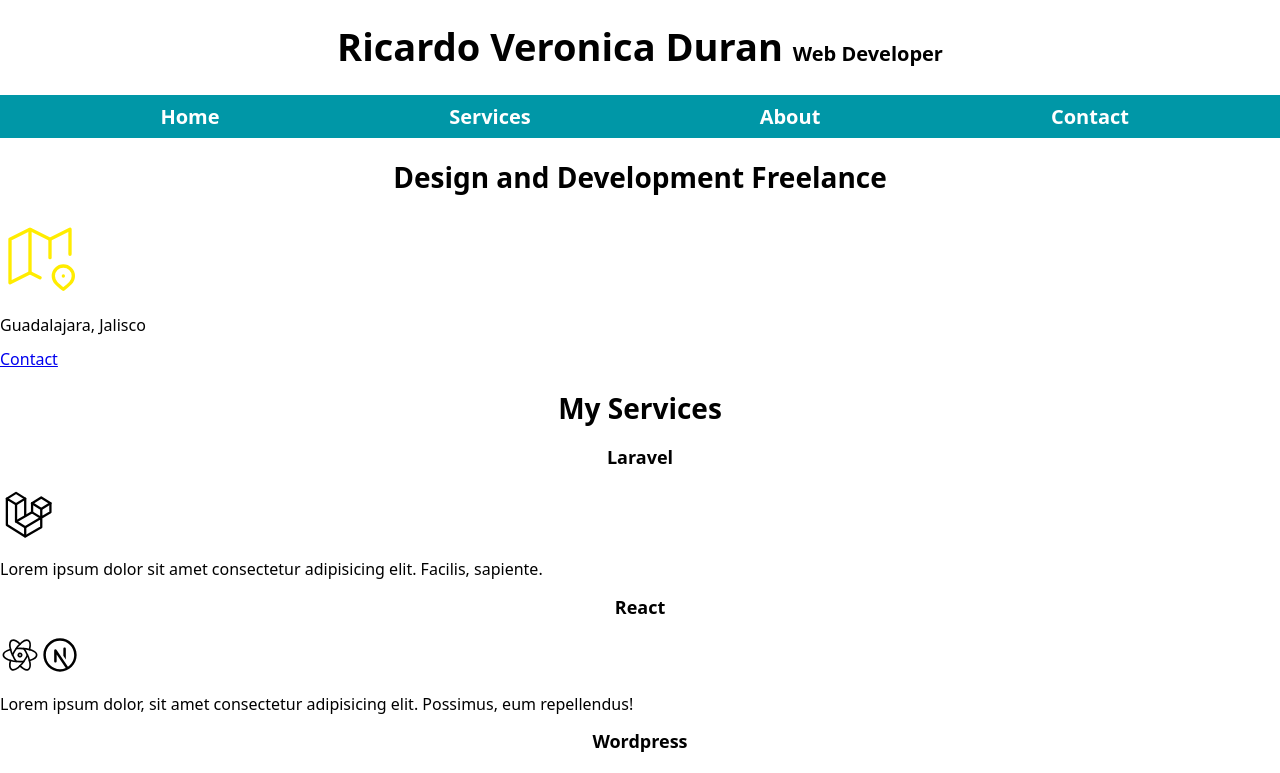
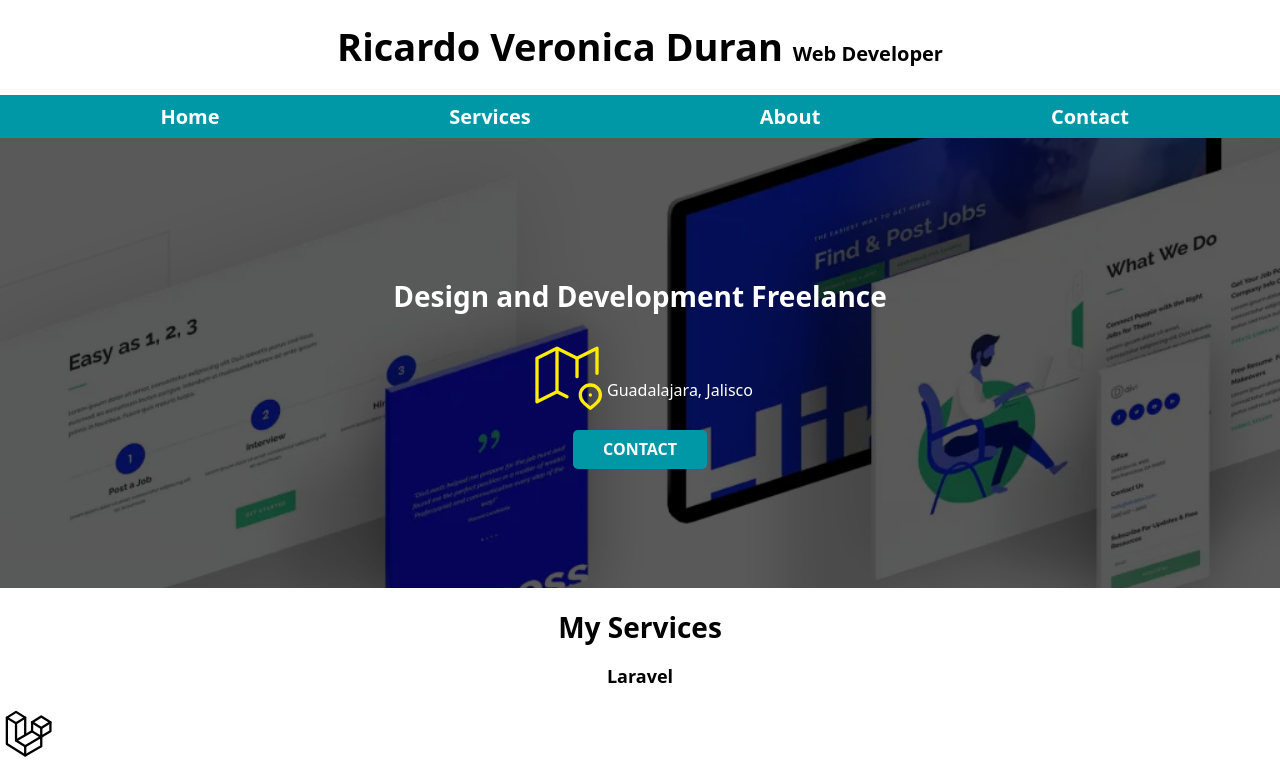
Before and after one commit to RicardoVeronica/react-freelance, a React (Vite) app: page / in a window 1280 px wide. Shown: the top 773 px of the page. Built offline with nearby package versions, Linux system fonts and the light colour scheme.

Commit message:
feat: adds hero component

```diff
--- a/src/components/hero/Hero.jsx
+++ b/src/components/hero/Hero.jsx
@@ -1,38 +1,24 @@
+import Icon from "./Icon"
+
 import "./hero.css"
 
 const Hero = () => {
   return (
-    <>
-      <section>
+    <section className="hero">
+      <div className="hero__content">
         <h2>Design and Development Freelance</h2>
 
-        <svg
-          xmlns="http://www.w3.org/2000/svg"
-          className="icon icon-tabler icon-tabler-map-2"
-          width="80"
-          height="80"
-          viewBox="0 0 24 24"
-          stroke-width="1"
-          stroke="#ffec00"
-          fill="none"
-          stroke-linecap="round"
-          stroke-linejoin="round"
-        >
-          <path stroke="none" d="M0 0h24v24H0z" fill="none"></path>
-          <path d="M12 18.5l-3 -1.5l-6 3v-13l6 -3l6 3l6 -3v7.5"></path>
-          <path d="M9 4v13"></path>
-          <path d="M15 7v5.5"></path>
-          <path
-            d="M21.121 20.121a3 3 0 1 0 -4.242 0c.418 .419 1.125 1.045 2.121 1.879c1.051 -.89 1.759 -1.516 2.121 -1.879z"
-          ></path>
-          <path d="M19 18v.01"></path>
-        </svg>
+        <div className="hero__icontext">
+          <Icon />
 
-        <p>Guadalajara, Jalisco</p>
+          <p>
+            Guadalajara, Jalisco
+          </p>
+        </div>
 
-        <a href="#">Contact</a>
-      </section>
-    </>
+        <a className="button" href="#">Contact</a>
+      </div>
+    </section >
   )
 }
 
--- /dev/null
+++ b/src/components/hero/Icon.jsx
@@ -0,0 +1,29 @@
+const Icon = () => {
+  return (
+    <>
+      <svg
+        xmlns="http://www.w3.org/2000/svg"
+        className="icon icon-tabler icon-tabler-map-2"
+        width="80"
+        height="80"
+        viewBox="0 0 24 24"
+        stroke-width="1"
+        stroke="#ffec00"
+        fill="none"
+        stroke-linecap="round"
+        stroke-linejoin="round"
+      >
+        <path stroke="none" d="M0 0h24v24H0z" fill="none"></path>
+        <path d="M12 18.5l-3 -1.5l-6 3v-13l6 -3l6 3l6 -3v7.5"></path>
+        <path d="M9 4v13"></path>
+        <path d="M15 7v5.5"></path>
+        <path
+          d="M21.121 20.121a3 3 0 1 0 -4.242 0c.418 .419 1.125 1.045 2.121 1.879c1.051 -.89 1.759 -1.516 2.121 -1.879z"
+        ></path>
+        <path d="M19 18v.01"></path>
+      </svg>
+    </>
+  )
+}
+
+export default Icon
--- a/src/components/hero/hero.css
+++ b/src/components/hero/hero.css
@@ -0,0 +1,31 @@
+.hero {
+    position: relative;
+    height: 45rem;
+    background-image: url("../../../public/portfolio.webp");
+    background-attachment: fixed;
+    background-position: right;
+    background-size: cover;
+}
+
+.hero__content {
+    display: flex;
+    flex-direction: column;
+    align-items: center;
+    justify-content: center;
+
+    position: absolute;
+    width: 100%;
+    height: 100%;
+
+    background-color: rgb(0 0 0 / 65%);
+}
+
+.hero__icontext {
+    display: flex;
+    align-items: flex-end;
+}
+
+.hero__content h2,
+.hero__content p {
+    color: var(--white);
+}
--- a/src/main.css
+++ b/src/main.css
@@ -45,3 +45,22 @@ h3 {
     max-width: 120rem;
     margin: 0 auto;
 }
+
+.button {
+    width: 75%;
+    margin-top: 1.5rem;
+    padding: 1rem 3rem;
+    border-radius: .5rem;
+    color: var(--white);
+    background-color: var(--secondary);
+    font-weight: bold;
+    text-align: center;
+    text-decoration: none;
+    text-transform: uppercase;
+}
+
+@media (min-width: 768px) {
+    .button {
+        width: auto;
+    }
+}
```
